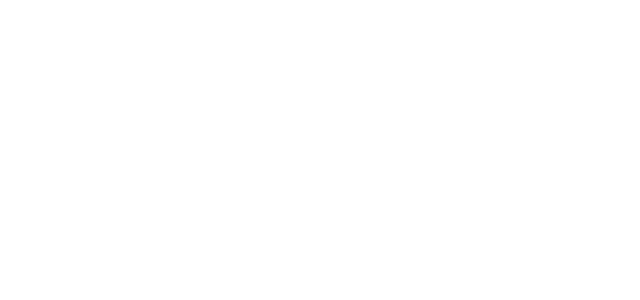
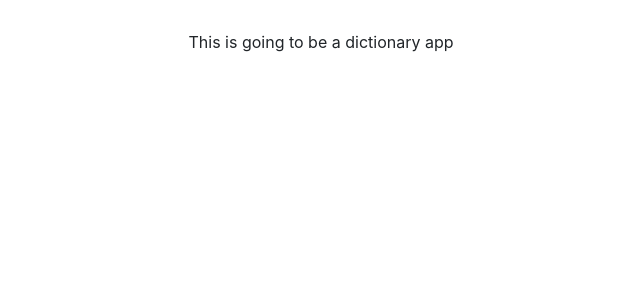
Before and after one commit to joana-vasconcelos/dictionary-react-app, a React (Create React App) app: page / in a window 1280 px wide. Shown: the top 300 px of the page, without its empty margins (319-959 px from the left). Built offline with nearby package versions, Linux system fonts and the light colour scheme.

Commit message:
initial commit

```diff
--- a/src/App.css
+++ b/src/App.css
@@ -0,0 +1,4 @@
+.App-header {
+  margin: 30px auto;
+  text-align: center;
+}
--- a/src/App.js
+++ b/src/App.js
@@ -5,7 +5,7 @@
   return (
     <div className="App">
       <header className="App-header">
-
+This is going to be a dictionary app
       </header>
     </div>
   );
```
